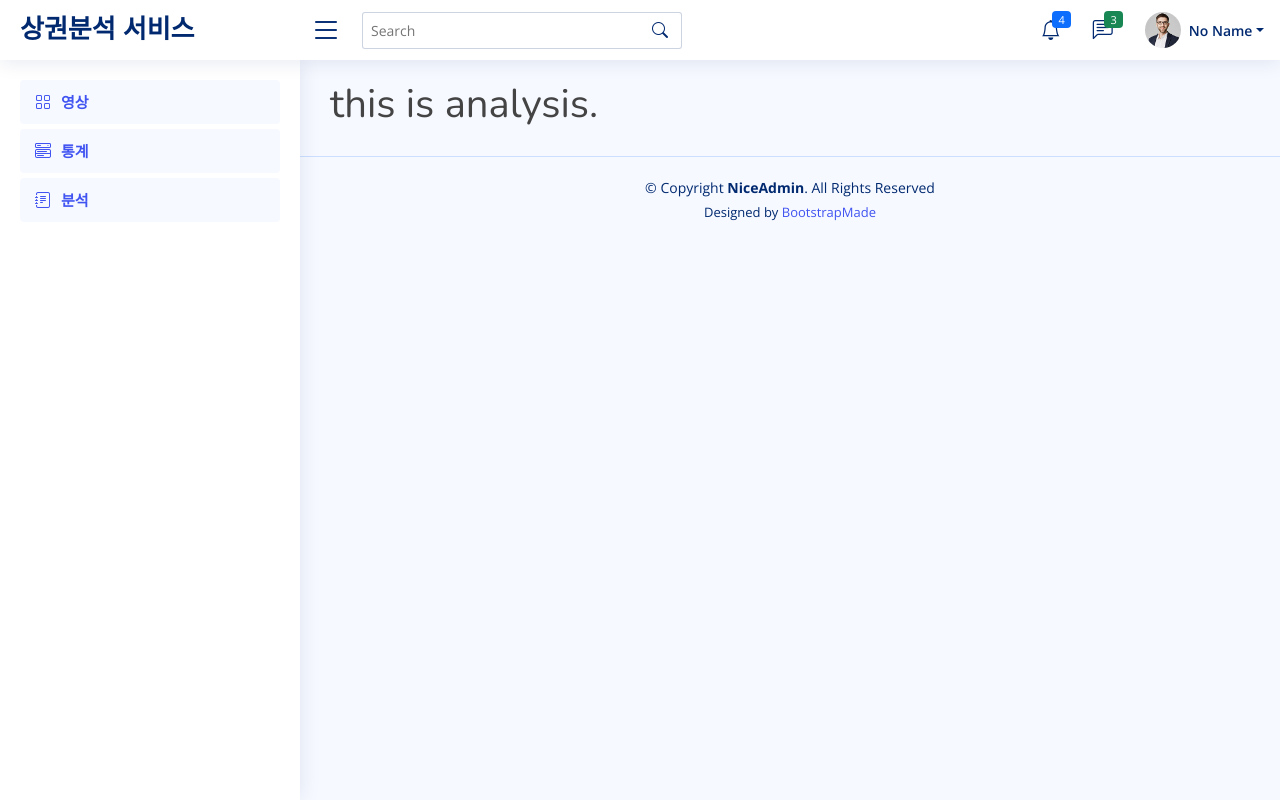
After one commit to 5rathergood/djangoProj, a Django app: page /analysis in a window 1280 px wide. The commit adds this page. Run offline with Django 4.2, Linux system fonts and the light colour scheme; parts of the project's set-up code (start-up, migrations or seed data) failed here and were passed over; some libraries are stand-ins or nearby versions.

Commit message:
new-page-statics-and-analysis

```diff
--- a/PythonUser/detectme/urls.py
+++ b/PythonUser/detectme/urls.py
@@ -8,4 +8,6 @@ urlpatterns = [
     path('detectme', views.detectme, name='detectme'),
     path('', views.db_list, name='db_list'),
     path('home', views.db_list, name='db_list'),
+    path('statistics', views.statistics, name='statistics'),
+    path('analysis', views.analysis, name='analysis'),
 ]
--- a/PythonUser/detectme/views.py
+++ b/PythonUser/detectme/views.py
@@ -45,10 +45,6 @@ from PythonUser.static.ds.deep_sort.deep_sort import DeepSort
 
 
 # Create your views here.
-
-def home(request):
-    return render(request, 'home.html')
-
 
 class VideoCamera(object):
     def __init__(self):
@@ -224,3 +220,15 @@ def db_list(request):
     else:
         traffic_list = Traffic.objects.all()
         return render(request, "home.html", {"traffic_list": traffic_list})
+
+
+def home(request):
+    return render(request, 'home.html')
+
+
+def statistics(request):
+    return render(request, 'statistics.html')
+
+
+def analysis(request):
+    return render(request, 'analysis.html')
--- /dev/null
+++ b/PythonUser/templates/analysis.html
@@ -0,0 +1,14 @@
+{% extends "base.html" %}
+{% load static %}
+
+{% block content %}
+  <main id="main" class=""main>
+    <div>
+      <h1> this is analysis. </h1>
+    </div>
+  </main>
+
+{% endblock content %}
+
+</body>
+</html>
--- a/PythonUser/templates/side_bar.html
+++ b/PythonUser/templates/side_bar.html
@@ -11,7 +11,7 @@
       </li><!-- End Camera Nav -->
 
       <li class="nav-item">
-        <a class="nav-link " href="home">
+        <a class="nav-link " href="statistics">
           <i class="bi bi-menu-button-wide"></i>
           <span>통계</span>
         </a>
@@ -92,7 +92,7 @@
       </li><!-- End Components Nav -->
 
       <li class="nav-item">
-        <a class="nav-link " href="home">
+        <a class="nav-link " href="analysis">
           <i class="bi bi-journal-text"></i><span>분석</span>
         </a>
         <ul id="forms-nav" class="nav-content collapse " data-bs-parent="#sidebar-nav">
```
Also changed, not shown: PythonUser/templates/statistics.html (added, +14 -0 lines).
